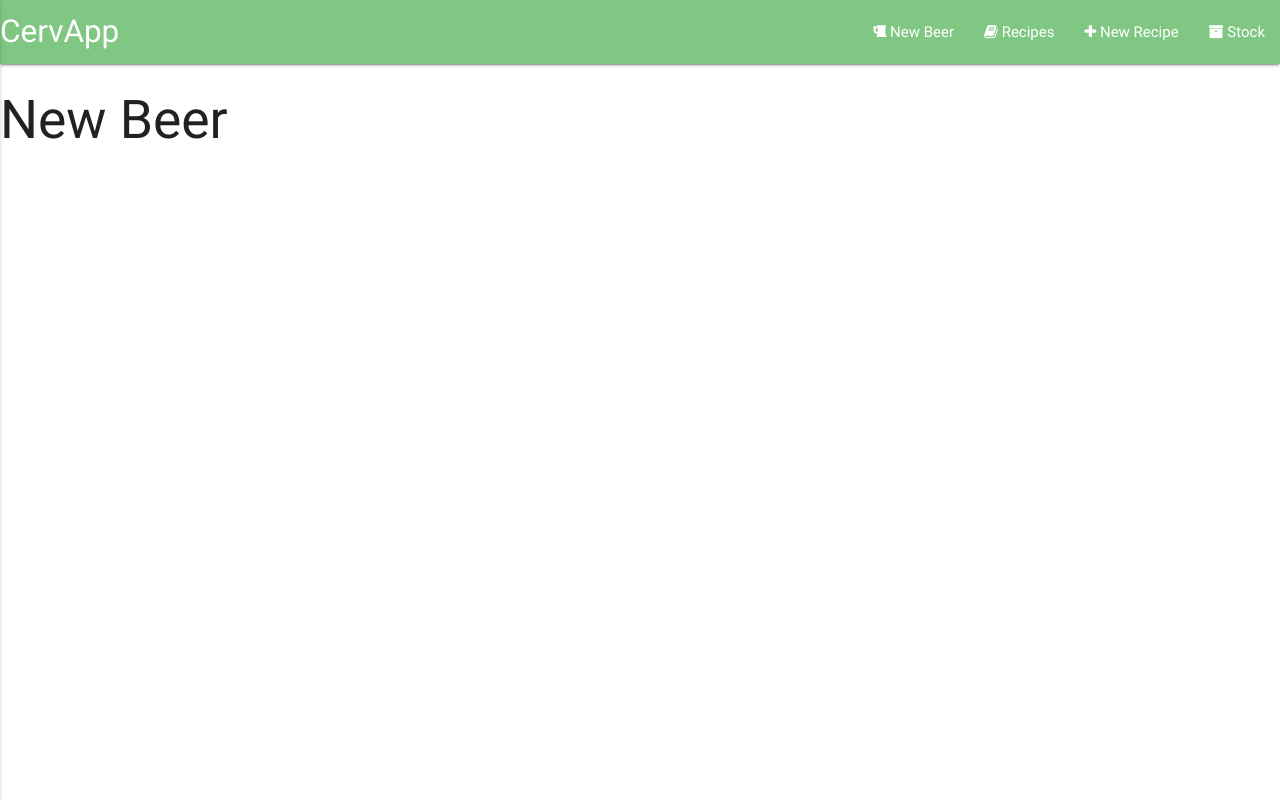
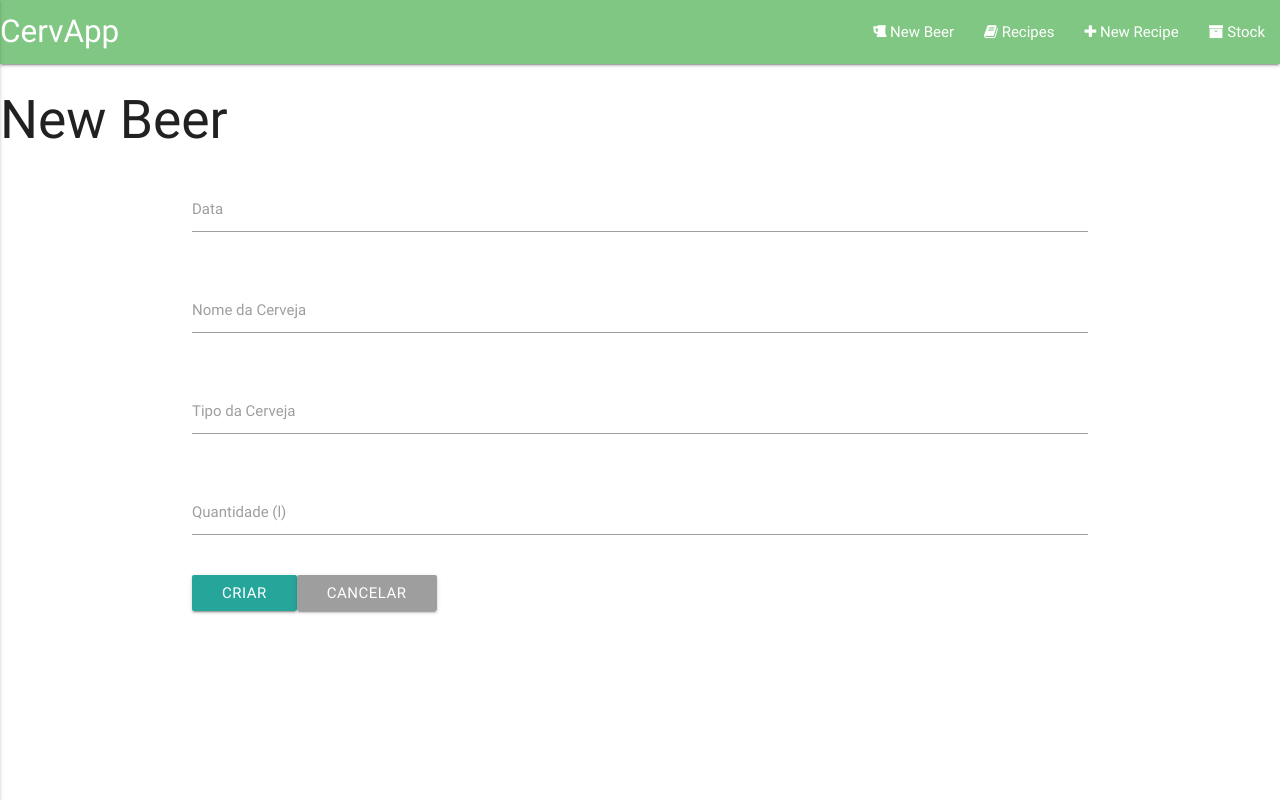
Before and after one commit to kaiserbrito/cervapp, a Vue app: page /#/new-beer in a window 1280 px wide. Built offline with nearby package versions, Linux system fonts and the light colour scheme.

Commit message:
Implementing NewBeer view, and adding data to firebase

```diff
--- a/src/components/NewBeer.vue
+++ b/src/components/NewBeer.vue
@@ -1,14 +1,65 @@
 <template>
   <div id="new-beer">
     <h2>New Beer</h2>
+    <div class="container">
+      <form @submit.prevent="saveBeer" class="col s12">
+        <div class="row">
+          <div class="input-field col s12">
+            <input type="text" class="datepicker" v-model="time" required>
+            <label>Data</label>
+          </div>
+        </div>
+          <div class="row">
+            <div class="input-field col s12">
+              <input type="text" v-model="name_beer" required>
+              <label>Nome da Cerveja</label>
+            </div>
+          </div>
+          <div class="row">
+            <div class="input-field col s12">
+              <input type="text" v-model="type_beer" required>
+              <label>Tipo da Cerveja</label>
+            </div>
+        </div>
+          <div class="row">
+            <div class="input-field col s12">
+              <input type="text" v-model="quantity_beer" required>
+              <label>Quantidade (l)</label>
+            </div>
+          </div>
+          <button type="submit" class="btn">Criar</button>
+          <router-link to="/" class="btn grey">Cancelar</router-link>
+      </form>
+    </div>
   </div>
 </template>
 
 <script>
+import db from "./firebaseInit.js";
+
 export default {
   name: "new-beer",
   data() {
-    return {};
+    return {
+      time: null,
+      name_beer: null,
+      type_beer: null,
+      quantity_beer: null
+    };
+  },
+  methods: {
+    saveBeer() {
+      db
+        .collection("beers")
+        .add({
+          time: this.time,
+          name_beer: this.name_beer,
+          type_beer: this.type_beer,
+          quantity_beer: this.quantity_beer
+        })
+        .then(docRef => this.$router.push("/"))
+        .catch(error => console.log(err));
+    }
   }
 };
 </script>
--- a/static/main.js
+++ b/static/main.js
@@ -1,3 +1,11 @@
-$(document).ready(function () {
+$(document).ready(function() {
   $(".button-collapse").sideNav();
+  $(".datepicker").pickadate({
+    selectMonths: true, // Creates a dropdown to control month
+    selectYears: 15, // Creates a dropdown of 15 years to control year,
+    today: "Today",
+    clear: "Clear",
+    close: "Ok",
+    closeOnSelect: false // Close upon selecting a date,
+  });
 });
```
